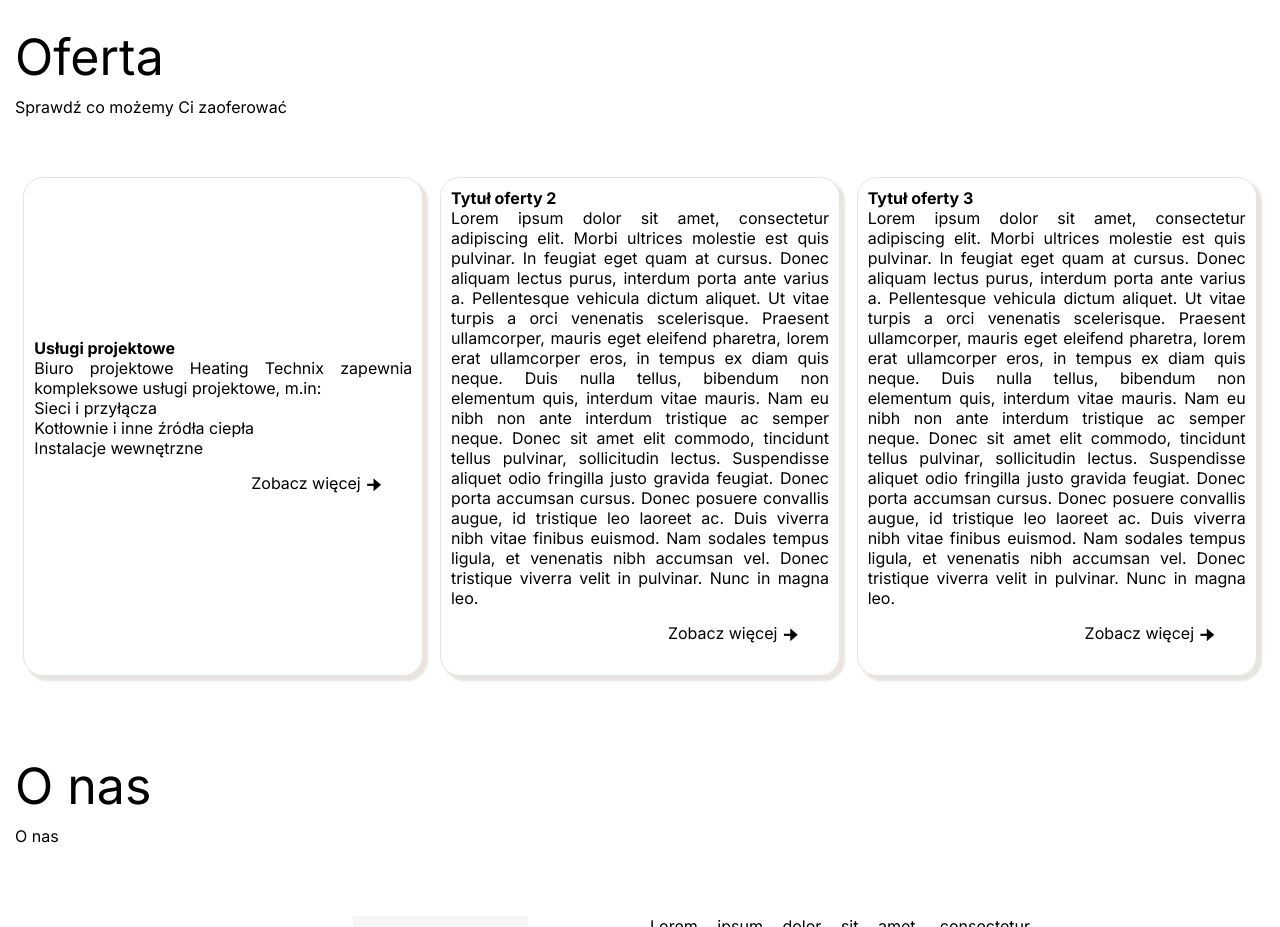
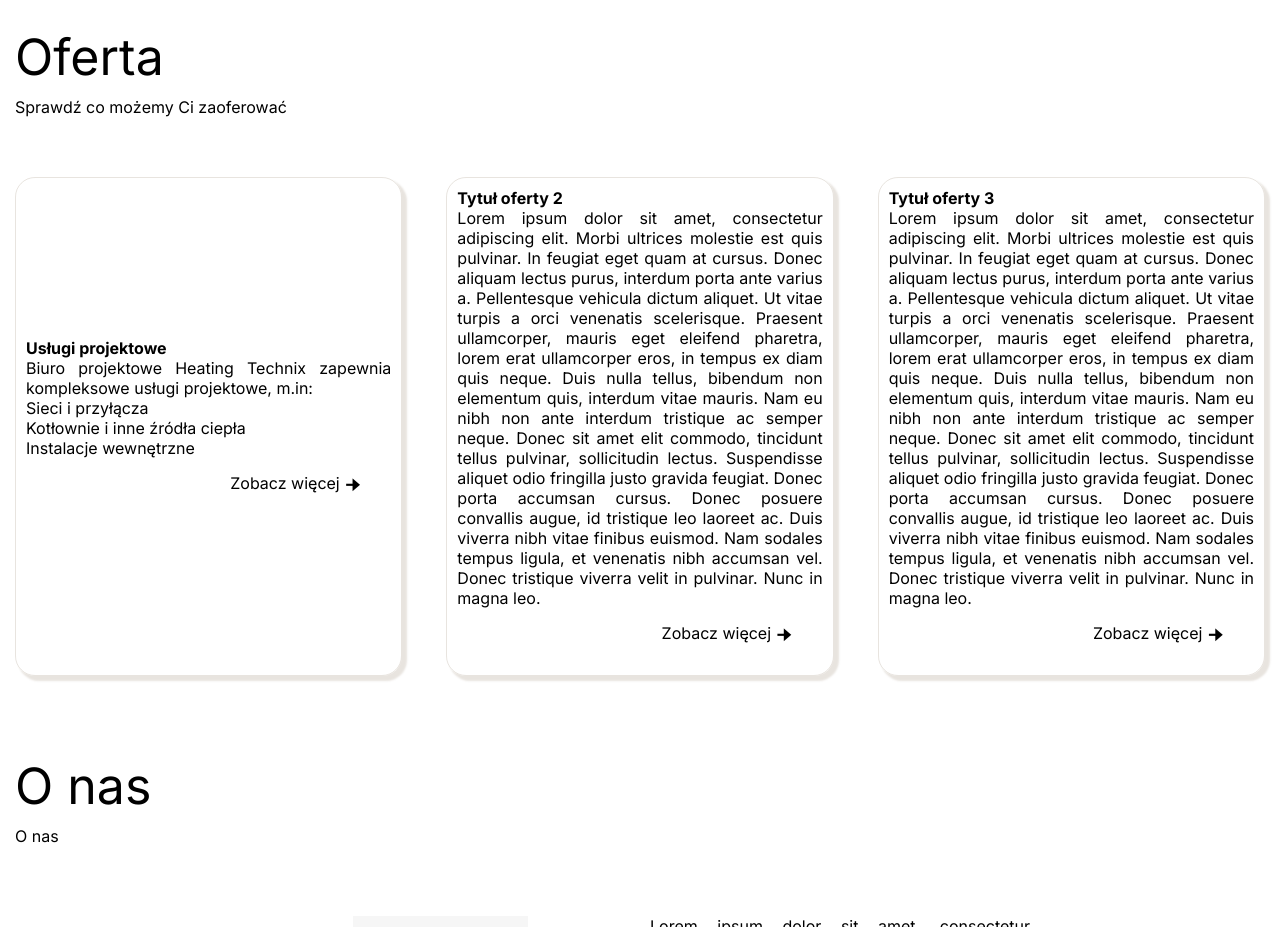
Before and after one commit to daisygith/website_example1, a website: page index.html in a window 1280 px wide. Shown: the part 1480-2407 px from the top of the page. Drawn offline with nearby package versions, Linux system fonts and the light colour scheme; files that its build step writes are made by us from their sources; files whose address does not match are found by name.

Commit message:
changed in offer section

```diff
--- a/assets/styles/_index.css
+++ b/assets/styles/_index.css
@@ -321,10 +321,9 @@ a {
 /*OFFER SECTION*/
 
 .offer-elements {
-    display: flex;
-    justify-content: space-around;
-    flex-direction: row;
-    flex-wrap: wrap;
+    display: grid;
+    grid-template-columns: 1fr 1fr 1fr;
+    column-gap: 44px;
 }
 
 .offer-boxes {
@@ -332,7 +331,7 @@ a {
     box-shadow: 4px 4px 2px 1px rgba(112, 89, 58, 0.16);
     border-radius: 20px;
     position: relative;
-    width: 25rem;
+    /*width: 100px;*/
     height: auto;
     display: flex;
     justify-content: center;
```
